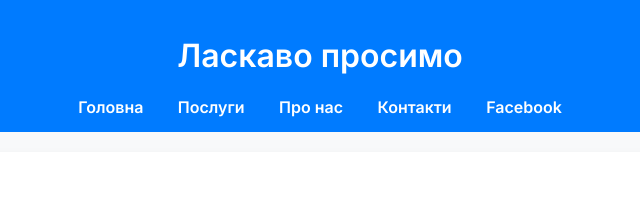
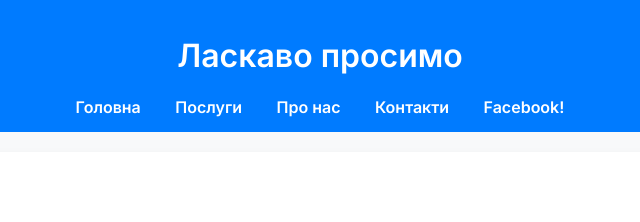
Before and after one commit to maksio77/lab1, a website: page index.html in a window 1280 px wide. Shown: the top 222 px of the page, 320-960 px from the left. Drawn offline with Linux system fonts and the light colour scheme.

```diff
--- a/index.html
+++ b/index.html
@@ -17,7 +17,7 @@
                 <li><a href="#">Послуги</a></li>
                 <li><a href="#">Про нас</a></li>
                 <li><a href="#">Контакти</a></li>
-                <li><a href="#">Facebook</a></li>
+                <li><a href="#">Facebook!</a></li>
             </ul>
         </nav>
     </header>
```
